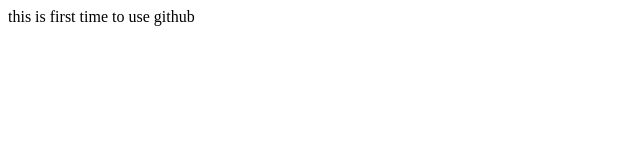
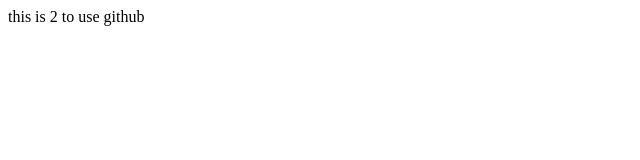
Before and after one commit to ruihj/callCenter, a plain HTML site: page WebContent/WEB-INF/index.html in a window 1280 px wide. Shown: the full height of the page, 0-640 px from the left. Drawn offline with Linux system fonts and the light colour scheme.

Commit message:
2 by rui

```diff
--- a/WebContent/WEB-INF/index.html
+++ b/WebContent/WEB-INF/index.html
@@ -5,6 +5,6 @@
 <title>Insert title here</title>
 </head>
 <body>
-this is first time to use github
+this is 2 to use github
 </body>
 </html>
```
